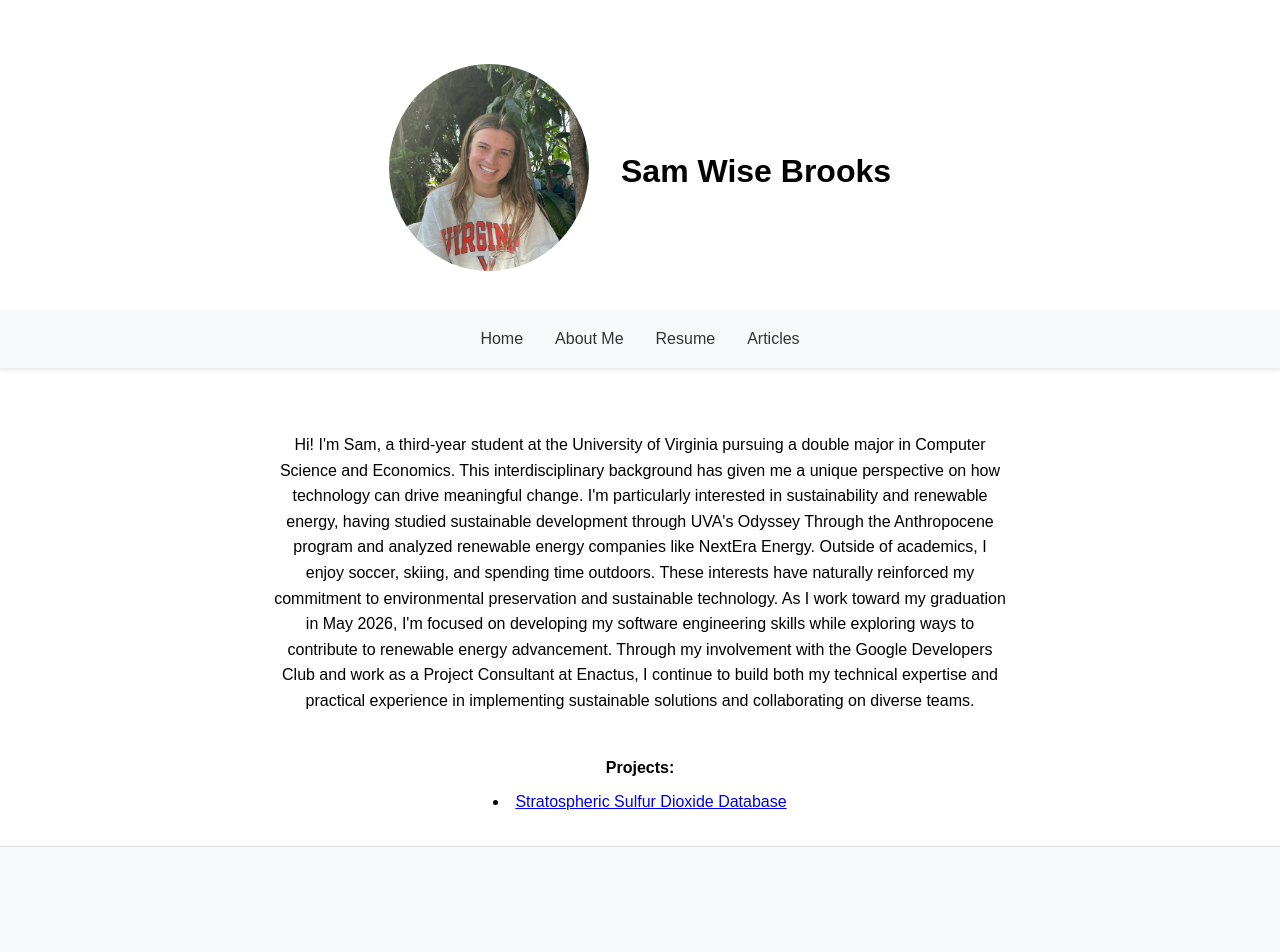
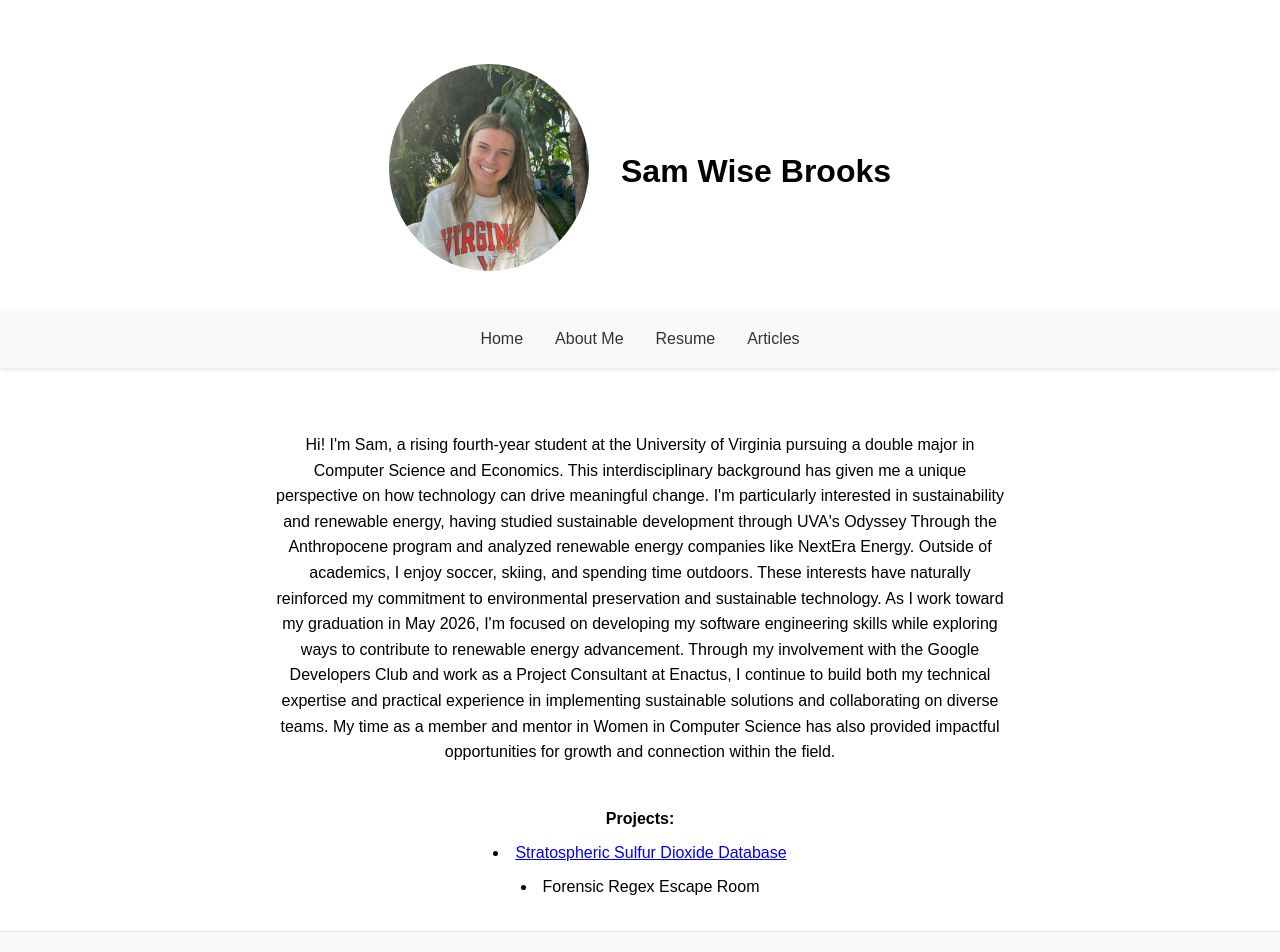
Before and after one commit to samwise3/SamWiseDev, a React (Vite) app: page / in a window 1280 px wide. Shown: the top 952 px of the page. Built offline with nearby package versions, Linux system fonts and the light colour scheme.

Commit message:
added regex project

```diff
--- a/src/components/Home.jsx
+++ b/src/components/Home.jsx
@@ -24,7 +24,7 @@ function Home() {
       <main>
         <div className="center">
           <p>
-          Hi! I'm Sam, a third-year student at the University of Virginia pursuing a double major in Computer Science and Economics.
+          Hi! I'm Sam, a rising fourth-year student at the University of Virginia pursuing a double major in Computer Science and Economics.
           This interdisciplinary background has given me a unique perspective on how technology can drive meaningful change. I'm
           particularly interested in sustainability and renewable energy, having studied sustainable development through UVA's Odyssey
           Through the Anthropocene program and analyzed renewable energy companies like NextEra Energy.
@@ -34,7 +34,8 @@ function Home() {
           software engineering skills while exploring ways to contribute to renewable energy advancement.
 
           Through my involvement with the Google Developers Club and work as a Project Consultant at Enactus, I continue to build both my
-          technical expertise and practical experience in implementing sustainable solutions and collaborating on diverse teams.
+          technical expertise and practical experience in implementing sustainable solutions and collaborating on diverse teams. My time as a member
+          and mentor in Women in Computer Science has also provided impactful opportunities for growth and connection within the field.
           </p>
           <br />
           <ul id="projects">
@@ -48,6 +49,15 @@ function Home() {
                 Stratospheric Sulfur Dioxide Database
               </a>
             </li>
+            <li>
+              <a
+                href="https://digitalforensicsregex.netlify.app/#"
+                target="_blank"
+                rel="noopener noreferrer"
+              >
+              </a>
+              Forensic Regex Escape Room
+            </li>
           </ul>
         </div>
       </main>
```
